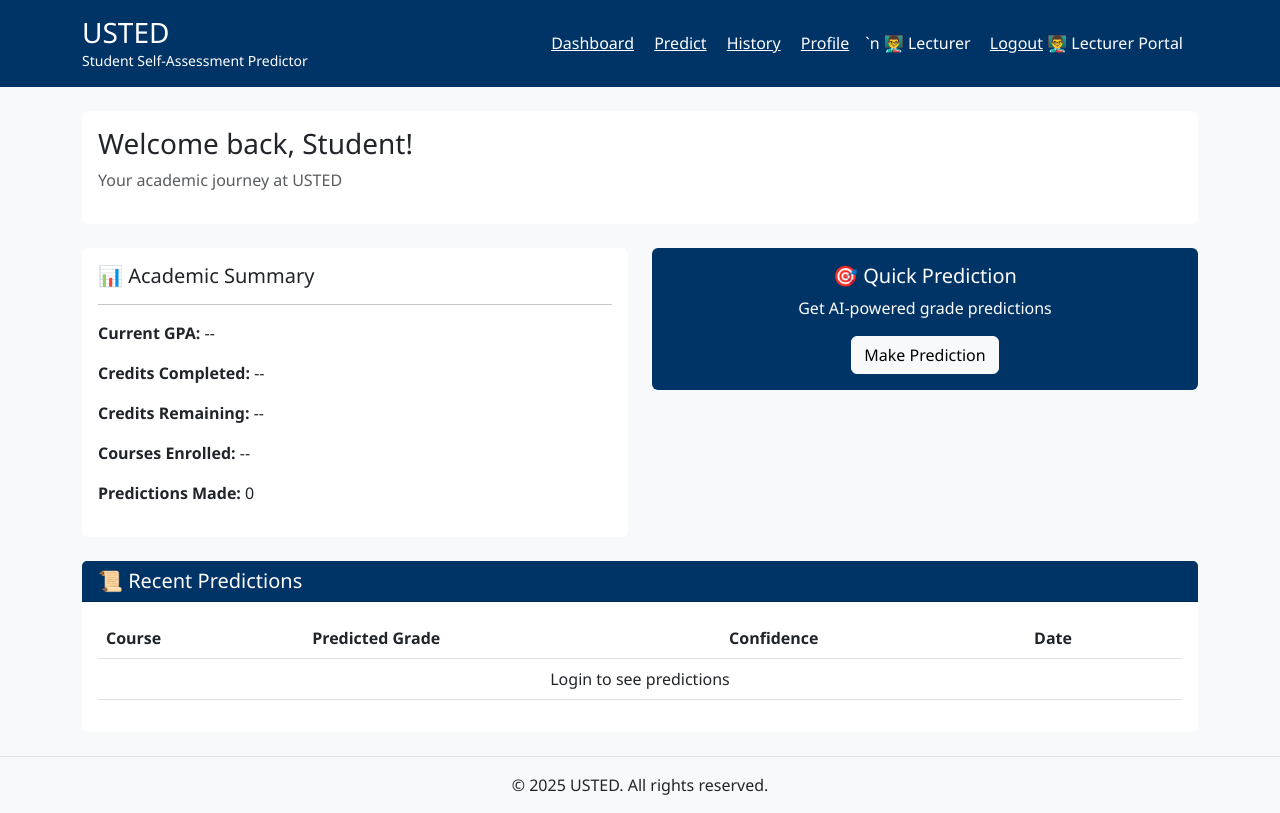
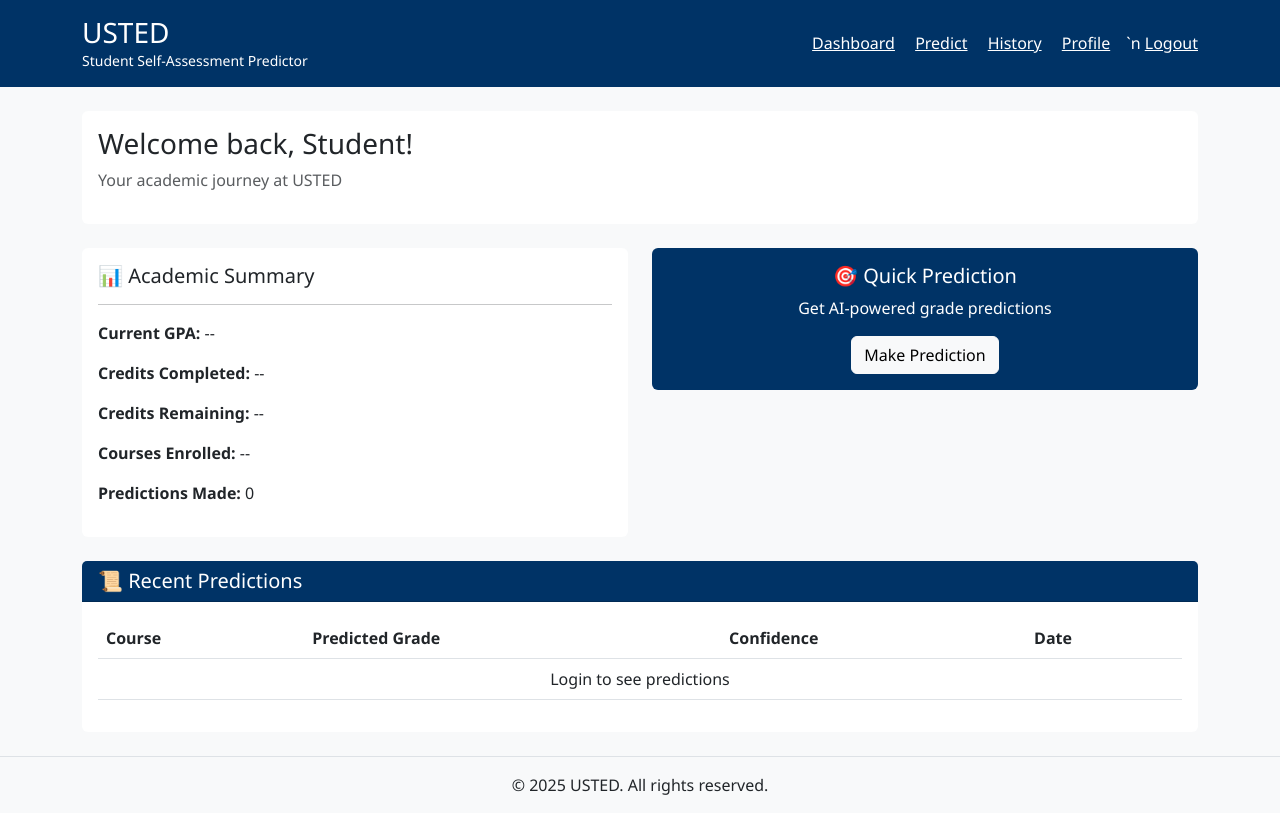
Before and after one commit to Kumah-Caleb/Research-Project-V.1, a plain HTML site: page docs/student_dashboard.html in a window 1280 px wide. Drawn offline with nearby package versions, Linux system fonts and the light colour scheme.

Commit message:
Remove lecturer dashboard link from student portal - keep portals separate

```diff
--- a/docs/student_dashboard.html
+++ b/docs/student_dashboard.html
@@ -19,10 +19,8 @@
                     <a href="student_dashboard.html" class="text-white me-3">Dashboard</a>
                     <a href="predictor-three-format.html" class="text-white me-3">Predict</a>
                     <a href="history.html" class="text-white me-3">History</a>
-                    <a href="profile.html" class="text-white me-3">Profile</a>`n                    <a href="https://kumah-caleb.github.io/USTED-Lecturer-Dashboard/" target="_blank" style="color: white; margin-right: 15px; text-decoration: none;">👨‍🏫 Lecturer</a>
-                    <a href="#" id="logoutBtn" class="text-white">Logout</a>
-                <a href="https://kumah-caleb.github.io/USTED-Lecturer-Dashboard/" target="_blank" style="color: white; margin-right: 15px; text-decoration: none;">👨‍🏫 Lecturer Portal</a>
-    </nav>
+                    <a href="profile.html" class="text-white me-3">Profile</a>`n
+                    <a href="#" id="logoutBtn" class="text-white">Logout</a></nav>
             </div>
         </div>
     </header>
```
Also changed, not shown: docs/index.html (line endings or trailing spaces).
